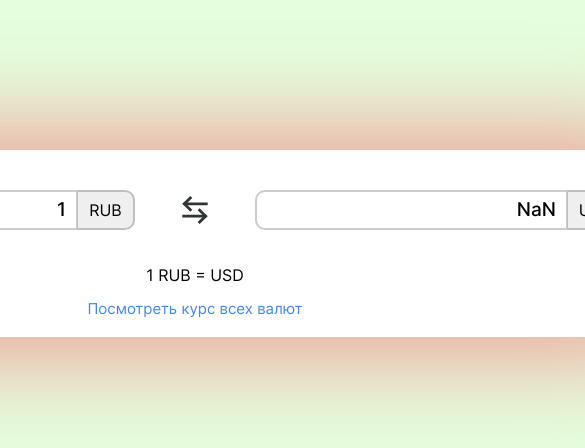
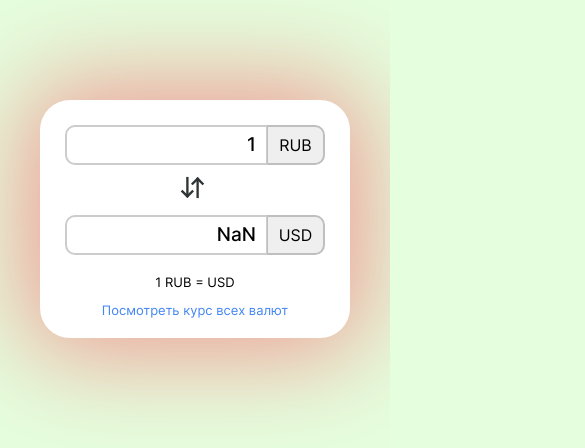
Before and after one commit to TsvetSerg/conversion, a React (Create React App) app: page / in a window 390 px wide. Shown: the top 448 px of the page, 585 px wide, since content can reach past the window. Built offline with nearby package versions, Linux system fonts and the light colour scheme; no server answers.

Commit message:
latest improvements

```diff
--- a/src/components/App/App.css
+++ b/src/components/App/App.css
@@ -6,7 +6,11 @@
 }
 
 .page__container {
-  /* border: 1px solid black; */
   margin: 150px auto;
+}
 
+@media screen and (max-width: 390px) {
+  .page__container {
+    margin: 100px auto;
+  }
 }
--- a/src/components/App/App.js
+++ b/src/components/App/App.js
@@ -1,5 +1,5 @@
 import './App.css';
-import { Route, Switch, useHistory, useLocation } from 'react-router-dom';
+import { Route, Switch } from 'react-router-dom';
 import Converter from '../Converter/Converter';
 import Rates from '../Rates/Rates';
 import * as СurrencyApi from '../../utils/СurrencyApi';
@@ -12,22 +12,7 @@ function App() {
 
   const [isСurrency, setСurrency] = React.useState({});
   const [isRates, setRates] = React.useState([]);
-  const [unit, setUnit] = React.useState('')
-
-  // React.useEffect(() => {
-  //   СurrencyApi.getСurrency('USD', 'EUR')
-  //   .then((item) => {
-  //     localStorage.setItem('Сurrency', JSON.stringify(item))
-  //   })
-  //   .catch((err) => {
-  //     console.log(err);
-  //   })
-  // }, [])
-
-  // React.useEffect(() => {
-  //   let valute = JSON.parse(localStorage.getItem('Сurrency'))
-  //   setСurrency(valute)
-  // }, [])
+  const [unit, setUnit] = React.useState('');
 
   function handelLocalVal() {
     let valute = JSON.parse(localStorage.getItem('Сurrency'))
@@ -42,13 +27,8 @@ function App() {
 
   function getExchangeRate(from, to) {
     СurrencyApi.getСurrency(from, to)
-    .then((response, i) => {
-      if (response.ok) {
-        localStorage.setItem('Сurrency', JSON.stringify(i))
-      } else {
-        getFixRate(from, to);
-      }
-
+    .then((i) => {
+      localStorage.setItem('Сurrency', JSON.stringify(i))
     })
     .then(() => {
       handelLocalVal()
@@ -108,8 +88,6 @@ function App() {
     return result
   }
 
-
-
   return (
     <div className="page__container">
       <Switch>
--- a/src/components/Converter/Converter.css
+++ b/src/components/Converter/Converter.css
@@ -12,6 +12,10 @@
   margin: 20px auto;
   margin-top: 40px;
   width: calc(100% - 25px * 2);
+}
+
+.converter__wrap {
+  display: flex;
 }
 
 .converter__input[type='number'] {
@@ -54,6 +58,9 @@
 
 .converter__result {
   text-align: center;
+  font-weight: normal;
+  font-size: 15px;
+  line-height: 17px;
 }
 
 .converter__swap {
@@ -82,3 +89,46 @@
   color: #4285F4;
   margin-bottom: 20px;
 }
+
+@media screen and (max-width: 870px) {
+  .converter {
+    margin-left: auto;
+    margin-right: auto;
+    width: calc(100% - 30px * 2);
+  }
+  .converter__input {
+    width: 100%;
+  }
+  .converter__swap {
+    margin: auto;
+    margin-top: 10px;
+    width: 50px;
+    height: 30px;
+    background-size: 25px 25px;
+  }
+}
+
+
+@media screen and (max-width: 570px) {
+  .converter__form {
+    flex-direction: column;
+    margin-top: 25px;
+  }
+
+  .converter__swap {
+    transform: none;
+    width: 30px;
+    margin: 10px auto;
+  }
+  .converter__link {
+    font-weight: normal;
+    font-size: 13px;
+    line-height: 15px;
+  }
+  .converter__result {
+    margin-top: 0;
+    font-weight: normal;
+    font-size: 13px;
+    line-height: 15px;
+  }
+}
--- a/src/components/Converter/Converter.js
+++ b/src/components/Converter/Converter.js
@@ -23,10 +23,6 @@ function Converter({currency, exchangeRate, unit}) {
 
   function handelChangeInput(e) {
     setInput(e.target.value.replace(/[^\d+$]/g, ''));
-  }
-
-  function handelChangeResult(e) {
-    setResult(e.target.value.replace(/[^\d+$]/g, ''));
   }
 
   function handelChangeValues(e) {
@@ -56,6 +52,7 @@ function Converter({currency, exchangeRate, unit}) {
     <section className='converter'>
       <form className='converter__form'>
 
+        <div className='converter__wrap'>
           <input className='converter__input' autoComplete='off' type="text" value={input} onChange={handelChangeInput}/>
           <select className="converter__select" value={from} onChange={handelChangeValueFrom}>
             <option value="GBP">GBP</option>
@@ -67,9 +64,12 @@ function Converter({currency, exchangeRate, unit}) {
             <option value="UAH">UAH</option>
             <option value="PLN">PLN</option>
           </select>
+        </div>
+
 
         <button onClick={hendelSwap} className='converter__swap'></button>
 
+        <div className='converter__wrap'>
           <input className='converter__input' type="text" autoComplete='off' value={result}/>
           <select className="converter__select" value={to} onChange={handelChangeValues}>
             <option value="GBP">GBP</option>
@@ -81,6 +81,8 @@ function Converter({currency, exchangeRate, unit}) {
             <option value="UAH">UAH</option>
             <option value="PLN">PLN</option>
           </select>
+        </div>
+
       </form>
       <p className="converter__result">1 {from} = {unit} {to}</p>
       <Link className='converter__link' to="/rates">Посмотреть курс всех валют</Link>
--- a/src/components/Item/Item.js
+++ b/src/components/Item/Item.js
@@ -1,6 +1,4 @@
 import React from "react";
-import './Item.css'
-
 
 function Item({data}) {
   return (
--- a/src/components/Rates/Rates.css
+++ b/src/components/Rates/Rates.css
@@ -1,6 +1,6 @@
 .rates {
   background-color: white;
-  width: 400px;
+  width: 100%;
   min-height: 500px;
   border-radius: 30px;
   display: flex;
@@ -30,7 +30,8 @@
 .rates__list {
   margin: 0 auto;
   padding: 0;
-  /* border: 1px solid black; */
+  margin-left: 25px;
+  margin-right: 25px;
   list-style-type: none;
   display: grid;
   grid-template-columns: repeat(3, 100px);
@@ -73,7 +74,7 @@
   margin: 0 auto;
   margin-top: 50px;
   margin-bottom: 50px;
-  width: 320px;
+  width: calc(100% - 25px * 2);
   height: 36px;
   font-weight: 500;
   font-size: 12px;
@@ -90,3 +91,47 @@
 .rates___btn:hover {
   opacity: 1;
 }
+
+@media screen and (max-width: 520px) {
+  .rates {
+    margin-left: auto;
+    margin-right: auto;
+  }
+  .rates__list {
+    margin: 0;
+    padding: 0;
+    grid-template-columns: repeat(3, 80px);
+    gap: 10px 8px;
+    margin-right: 25px;
+    margin-left: 25px;
+    margin-top: 25px;
+  }
+  .item__subtitle {
+    width: 55px;
+  }
+  .rates___btn {
+    margin-top: 30px;
+    margin-bottom: 30px;
+  }
+}
+
+@media screen and (max-width: 390px) {
+  .rates {
+    max-width: 250px;
+    min-height: 300px;
+  }
+  .rates__list {
+    grid-template-columns: repeat(2, 100px);
+    gap: 10px 18px;
+    margin: 25px 10px;
+    margin-bottom: 0;
+  }
+  .rates__select {
+    width: calc(100% - 10px * 2);
+  }
+  .rates___btn {
+    width: calc(100% - 10px * 2);
+    margin-top: 25px;
+    margin-bottom: 25px;
+  }
+}
--- a/src/components/Rates/Rates.js
+++ b/src/components/Rates/Rates.js
@@ -23,7 +23,7 @@ function Rates({rates, lastQuote}) {
     } else if (window.innerWidth > 768) {
       return 3
     } else if (window.innerWidth > 320) {
-      return 1
+      return 2
     }
   })
 
@@ -46,14 +46,14 @@ function Rates({rates, lastQuote}) {
   return (
     <section className="rates">
       <select className="rates__select" onChange={handelChangeSelect} value={isBase}>
-        <option className="rates__opt" value="GBP">1 GBP</option>
-        <option className="rates__opt" value="USD">USD</option>
-        <option className="rates__opt" value="RUB">RUB</option>
-        <option className="rates__opt" value="EUR">EUR</option>
-        <option className="rates__opt" value="CHF">CHF</option>
-        <option className="rates__opt" value="JPY">JPY</option>
-        <option className="rates__opt" value="UAH">UAH</option>
-        <option className="rates__opt" value="PLN">PLN</option>
+        <option value="GBP">GBP</option>
+        <option value="USD">USD</option>
+        <option value="RUB">RUB</option>
+        <option value="EUR">EUR</option>
+        <option value="CHF">CHF</option>
+        <option value="JPY">JPY</option>
+        <option value="UAH">UAH</option>
+        <option value="PLN">PLN</option>
       </select>
       <ul className="rates__list">
         {
--- a/src/utils/CurrDataApi.js
+++ b/src/utils/CurrDataApi.js
@@ -1,5 +1,5 @@
 var myHeaders = new Headers();
-myHeaders.append("apikey", "Q8vOHhLV64eCKKbDCXDu3BscnfCmyzBu");
+myHeaders.append("apikey", "FDyHWX2cb4vpCQtgz7Myoij4nd0KSBon");
 
 var requestOptions = {
   method: 'GET',
--- a/src/utils/RatesApi.js
+++ b/src/utils/RatesApi.js
@@ -1,5 +1,5 @@
 var myHeaders = new Headers();
-myHeaders.append("apikey", "Q8vOHhLV64eCKKbDCXDu3BscnfCmyzBu");
+myHeaders.append("apikey", "FDyHWX2cb4vpCQtgz7Myoij4nd0KSBon");
 
 var requestOptions = {
   method: 'GET',
--- a/src/utils/СurrencyApi.js
+++ b/src/utils/СurrencyApi.js
@@ -1,5 +1,5 @@
 var myHeaders = new Headers();
-myHeaders.append("apikey", "Q8vOHhLV64eCKKbDCXDu3BscnfCmyzBu");
+myHeaders.append("apikey", "FDyHWX2cb4vpCQtgz7Myoij4nd0KSBon");
 
 var requestOptions = {
   method: 'GET',
```
Also changed, not shown: src/components/Item/Item.css (deleted). Lines whose indentation alone changed are shown as unchanged.
